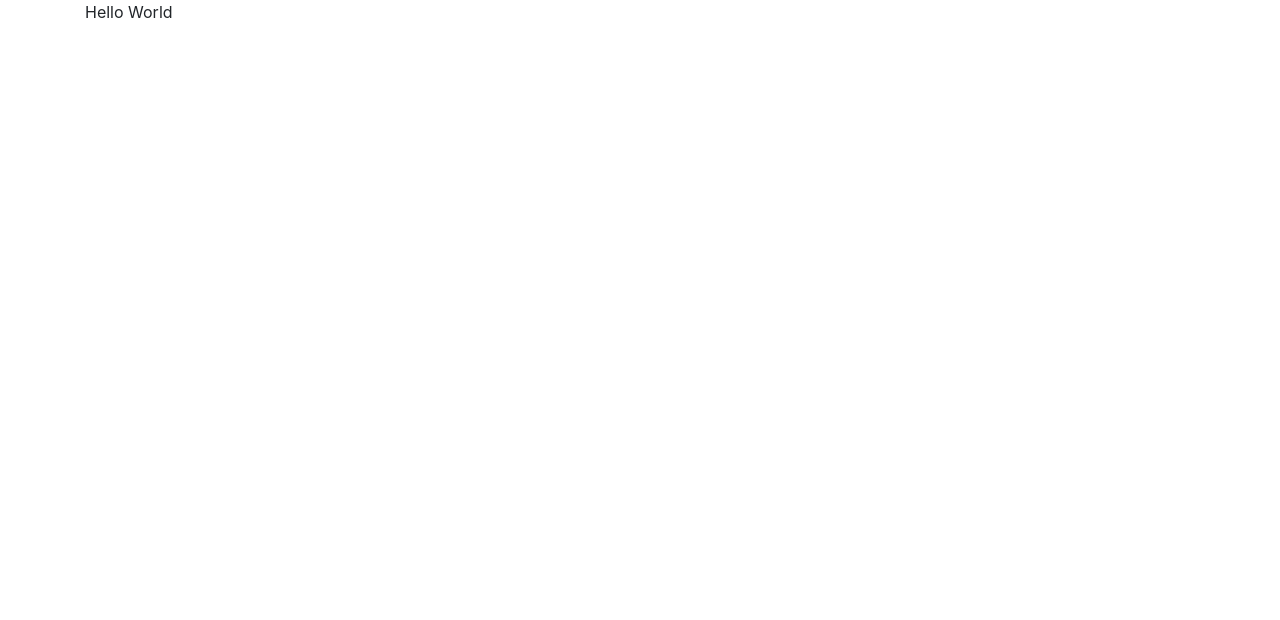
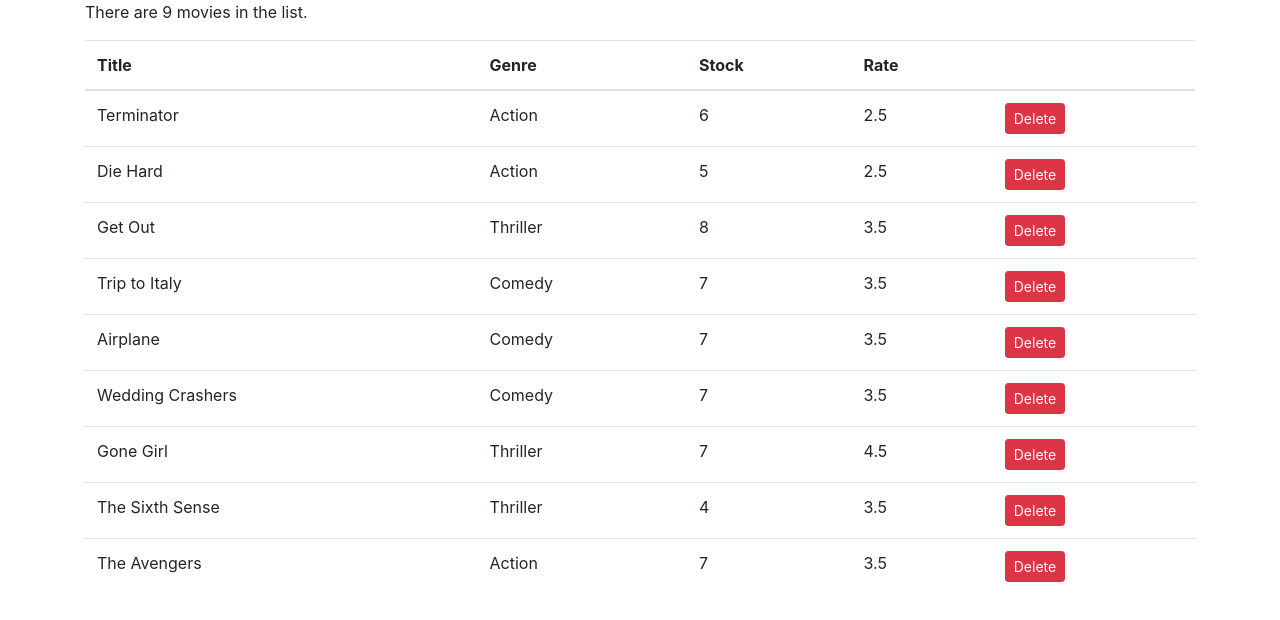
Before and after one commit to vivekgondaliya/REACT-vidly, a React (Create React App) app: page / in a window 1280 px wide. Shown: the top 620 px of the page. Built offline with nearby package versions, Linux system fonts and the light colour scheme.

Commit message:
Built movie component with Delete Event Handler

```diff
--- a/src/App.js
+++ b/src/App.js
@@ -1,11 +1,12 @@
 import React, { Component } from "react";
 import "./App.css";
+import Movies from "./components/movies";
 
 class App extends Component {
   render() {
     return (
-      <main role="main" class="container">
-        Hello World
+      <main role="main" className="container">
+        <Movies />
       </main>
     );
   }
--- /dev/null
+++ b/src/components/movieItem.jsx
@@ -0,0 +1,5 @@
+const MovieItem = () => {
+    return (  );
+}
+
+export default MovieItem;
--- /dev/null
+++ b/src/components/movies.jsx
@@ -0,0 +1,61 @@
+import React, { Component } from "react";
+import { getMovies } from "../services/fakeMovieService";
+
+class Movies extends Component {
+  state = {
+    movies: getMovies()
+  };
+
+  handleDelete = movie => {
+    console.log(movie);
+    this.setState({
+      movies: this.state.movies.filter(item => item._id !== movie._id)
+    });
+  };
+
+  render() {
+    const movies = this.state.movies || {};
+    let movieCount =
+      this.state.movies.length >= 0
+        ? `There are ${this.state.movies.length} movies in the list.`
+        : "There are no movies in the database";
+    //return movies.map(movie => <div>{movie.title}</div>);
+
+    return (
+      <div>
+        <p>{movieCount}</p>
+        <table className="table">
+          <thead>
+            <tr>
+              <th scope="col">Title</th>
+              <th scope="col">Genre</th>
+              <th scope="col">Stock</th>
+              <th scope="col">Rate</th>
+              <th scope="col" />
+            </tr>
+          </thead>
+          <tbody>
+            {movies.map(movie => (
+              <tr key={movie._id}>
+                <td>{movie.title}</td>
+                <td>{movie.genre.name}</td>
+                <td>{movie.numberInStock}</td>
+                <td>{movie.dailyRentalRate}</td>
+                <td>
+                  <button
+                    className="btn btn-danger btn-sm"
+                    onClick={() => this.handleDelete(movie)}
+                  >
+                    Delete
+                  </button>
+                </td>
+              </tr>
+            ))}
+          </tbody>
+        </table>
+      </div>
+    );
+  }
+}
+
+export default Movies;
```
